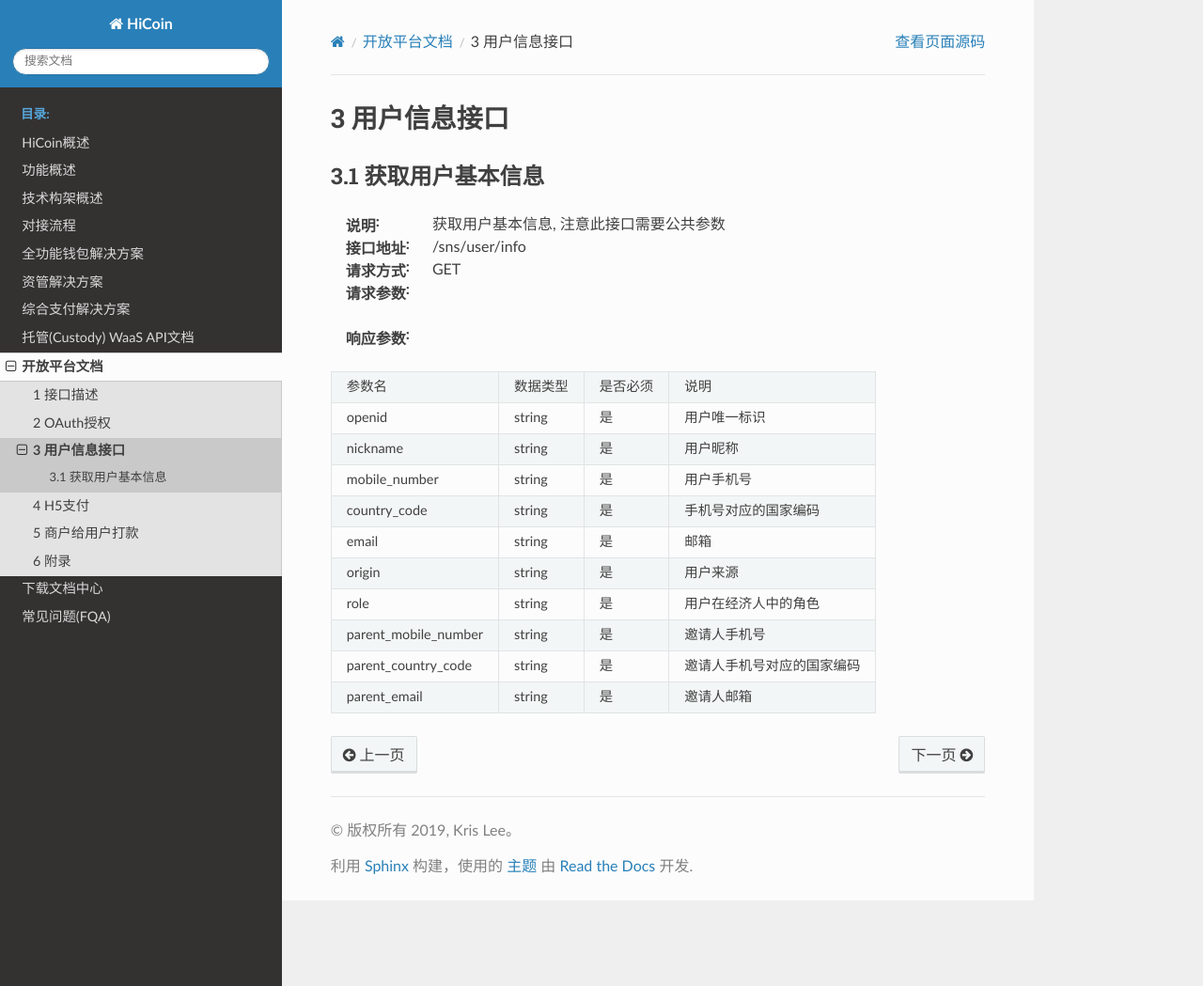
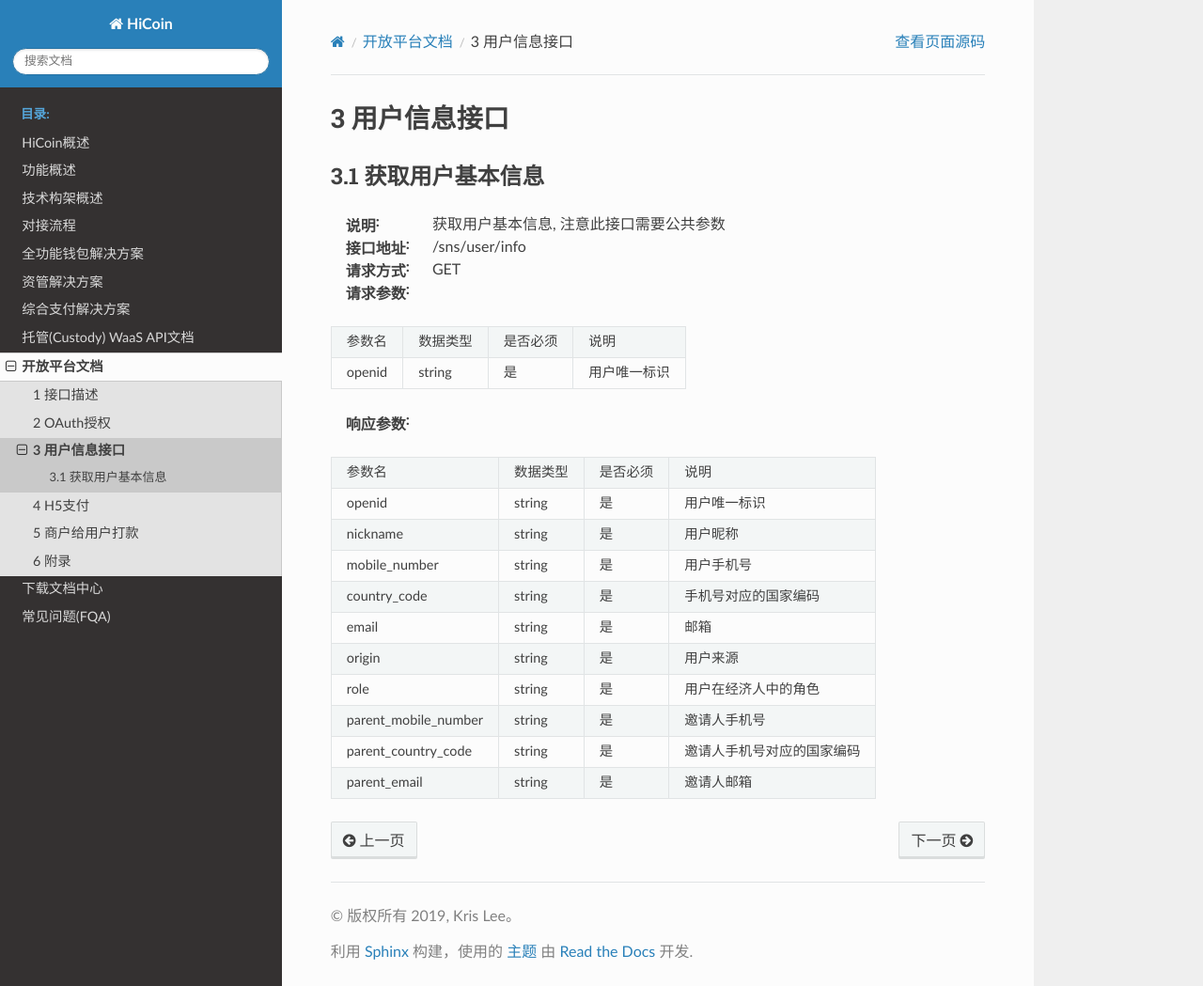
Before and after one commit to HiCoinCom/hicoindocs, a Sphinx documentation site: the page built from source/API-Open/openapi_user.rst, in a window 1280 px wide and 1049 px high. Shown: the whole window at 94% size. Built offline with Sphinx 7.4.7 and the Read the Docs theme 2.0.0, drawn with Linux system fonts in a browser that asks for light colours; part of the change alters nothing that is shown.

```diff
--- a/source/API-Open/openapi_user.rst
+++ b/source/API-Open/openapi_user.rst
@@ -11,7 +11,6 @@
 
 ===================== ========== ========== =================================================
 参数名                 数据类型    是否必须    说明
-注意此接口需要公共参数
 openid                 string    是         用户唯一标识
 ===================== ========== ========== =================================================
 
```
